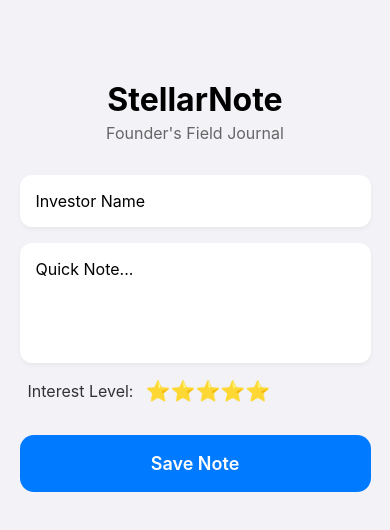
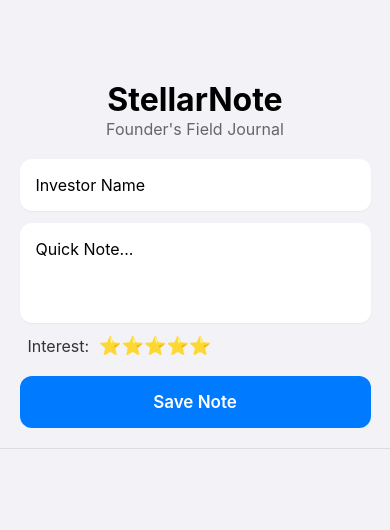
Before and after one commit to KrishnaD098/StellarNative, a React Native app: screen / in a window 390 px wide. Shown: the top 530 px of the page. Built offline with nearby package versions, Linux system fonts and the light colour scheme.

Commit message:
feat: implement FlatList to display saved notes

```diff
--- a/App.tsx
+++ b/App.tsx
@@ -1,6 +1,6 @@
 import React, { useState } from 'react';
 import { StatusBar } from 'expo-status-bar';
-import { StyleSheet, Text, View, TextInput, TouchableOpacity } from 'react-native';
+import { StyleSheet, Text, View, TextInput, TouchableOpacity, FlatList } from 'react-native';
 
 export default function App() {
   const [name, setName] = useState('');
@@ -8,27 +8,30 @@ export default function App() {
   const [notes, setNotes] = useState<any[]>([]);
 
   const handleSaveNote = () => {
-    if (name.trim() === '' || note.trim() === '') return; // Don't save empty notes
+    if (name.trim() === '' || note.trim() === '') return;
 
     const newNote = {
       id: Date.now().toString(),
       name: name,
       note: note,
-      rating: '⭐⭐⭐⭐⭐', // Placeholder for now
+      rating: '⭐⭐⭐⭐⭐',
     };
 
-    setNotes([newNote, ...notes]); // Add new note to the top of the list
-    setName(''); // Clear name input
-    setNote(''); // Clear note input
+    setNotes([newNote, ...notes]);
+    setName('');
+    setNote('');
   };
 
   return (
     <View style={styles.container}>
       {/* 1. Header Area */}
+      <View style={styles.header}>
         <Text style={styles.title}>StellarNote</Text>
         <Text style={styles.subtitle}>Founder's Field Journal</Text>
+      </View>
 
       {/* 2. Input Section */}
+      <View style={styles.inputSection}>
         <TextInput
           placeholder="Investor Name"
           style={styles.input}
@@ -45,16 +48,32 @@ export default function App() {
           onChangeText={setNote}
         />
 
-      {/* 3. Star Rating Placeholder */}
         <View style={styles.ratingRow}>
-        <Text style={styles.label}>Interest Level:</Text>
+          <Text style={styles.label}>Interest:</Text>
           <Text style={styles.stars}>⭐⭐⭐⭐⭐</Text>
         </View>
 
-      {/* 4. Action Button */}
         <TouchableOpacity style={styles.button} onPress={handleSaveNote}>
           <Text style={styles.buttonText}>Save Note</Text>
         </TouchableOpacity>
+      </View>
+
+      {/* 3. Notes List */}
+      <FlatList
+        data={notes}
+        keyExtractor={(item) => item.id}
+        style={styles.list}
+        contentContainerStyle={styles.listContent}
+        renderItem={({ item }) => (
+          <View style={styles.noteCard}>
+            <View style={styles.noteHeader}>
+              <Text style={styles.noteName}>{item.name}</Text>
+              <Text style={styles.noteRating}>{item.rating}</Text>
+            </View>
+            <Text style={styles.noteText}>{item.note}</Text>
+          </View>
+        )}
+      />
 
       <StatusBar style="auto" />
     </View>
@@ -64,20 +83,29 @@ export default function App() {
 const styles = StyleSheet.create({
   container: {
     flex: 1,
-    backgroundColor: '#F2F2F7', // Standard iOS light gray background
+    backgroundColor: '#F2F2F7',
+  },
+  header: {
+    paddingTop: 80,
+    paddingHorizontal: 20,
     alignItems: 'center',
-    paddingTop: 80,
+    marginBottom: 20,
   },
   title: {
     fontSize: 32,
     fontWeight: 'bold',
     color: '#000',
-    marginBottom: 4,
   },
   subtitle: {
     fontSize: 16,
     color: '#666',
-    marginBottom: 32,
+  },
+  inputSection: {
+    alignItems: 'center',
+    width: '100%',
+    paddingBottom: 20,
+    borderBottomWidth: 1,
+    borderBottomColor: '#DDD',
   },
   input: {
     width: '90%',
@@ -85,42 +113,77 @@ const styles = StyleSheet.create({
     borderRadius: 12,
     padding: 16,
     fontSize: 16,
-    marginBottom: 16,
-    // Add a slight shadow for that "Apple" look
+    marginBottom: 12,
     shadowColor: '#000',
-    shadowOffset: { width: 0, height: 2 },
+    shadowOffset: { width: 0, height: 1 },
     shadowOpacity: 0.05,
-    shadowRadius: 4,
+    shadowRadius: 2,
   },
   textArea: {
-    height: 120,
-    textAlignVertical: 'top', // Important for Android multiline
+    height: 100,
+    textAlignVertical: 'top',
   },
   ratingRow: {
     flexDirection: 'row',
     alignItems: 'center',
     width: '90%',
-    marginBottom: 32,
+    marginBottom: 20,
     paddingHorizontal: 8,
   },
   label: {
     fontSize: 16,
     color: '#333',
-    marginRight: 12,
+    marginRight: 10,
   },
   stars: {
-    fontSize: 20,
+    fontSize: 18,
   },
   button: {
-    backgroundColor: '#007AFF', // Standard iOS Blue
+    backgroundColor: '#007AFF',
     width: '90%',
-    padding: 18,
-    borderRadius: 14,
+    padding: 16,
+    borderRadius: 12,
     alignItems: 'center',
   },
   buttonText: {
     color: '#FFF',
-    fontSize: 18,
+    fontSize: 17,
     fontWeight: '600',
   },
+  list: {
+    flex: 1,
+    width: '100%',
+  },
+  listContent: {
+    padding: 20,
+  },
+  noteCard: {
+    backgroundColor: '#FFF',
+    borderRadius: 16,
+    padding: 16,
+    marginBottom: 16,
+    shadowColor: '#000',
+    shadowOffset: { width: 0, height: 2 },
+    shadowOpacity: 0.05,
+    shadowRadius: 8,
+  },
+  noteHeader: {
+    flexDirection: 'row',
+    justifyContent: 'space-between',
+    alignItems: 'center',
+    marginBottom: 8,
+  },
+  noteName: {
+    fontSize: 18,
+    fontWeight: '700',
+    color: '#000',
+  },
+  noteRating: {
+    fontSize: 14,
+  },
+  noteText: {
+    fontSize: 15,
+    color: '#444',
+    lineHeight: 20,
+  },
 });
```
Lines whose indentation alone changed are shown as unchanged.
